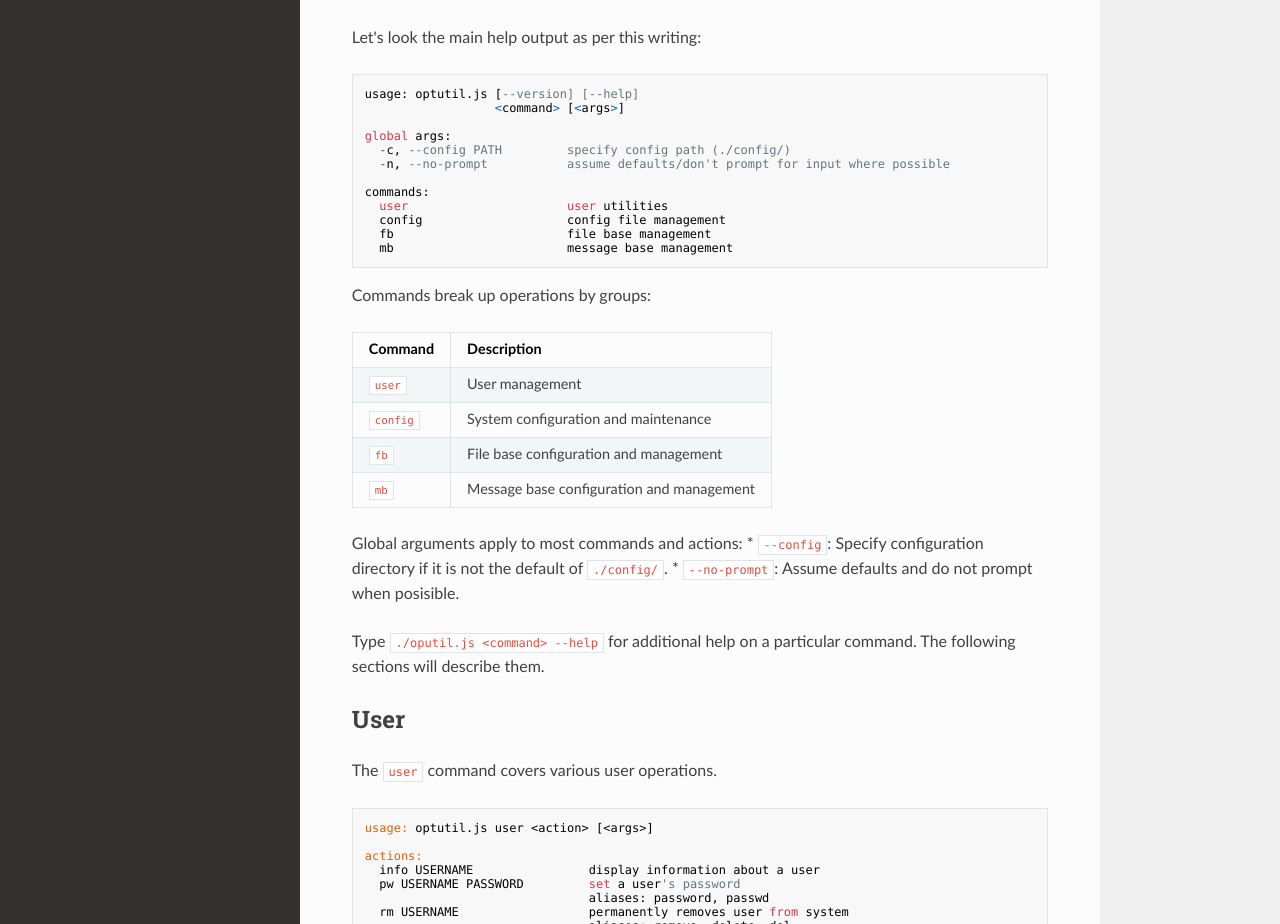
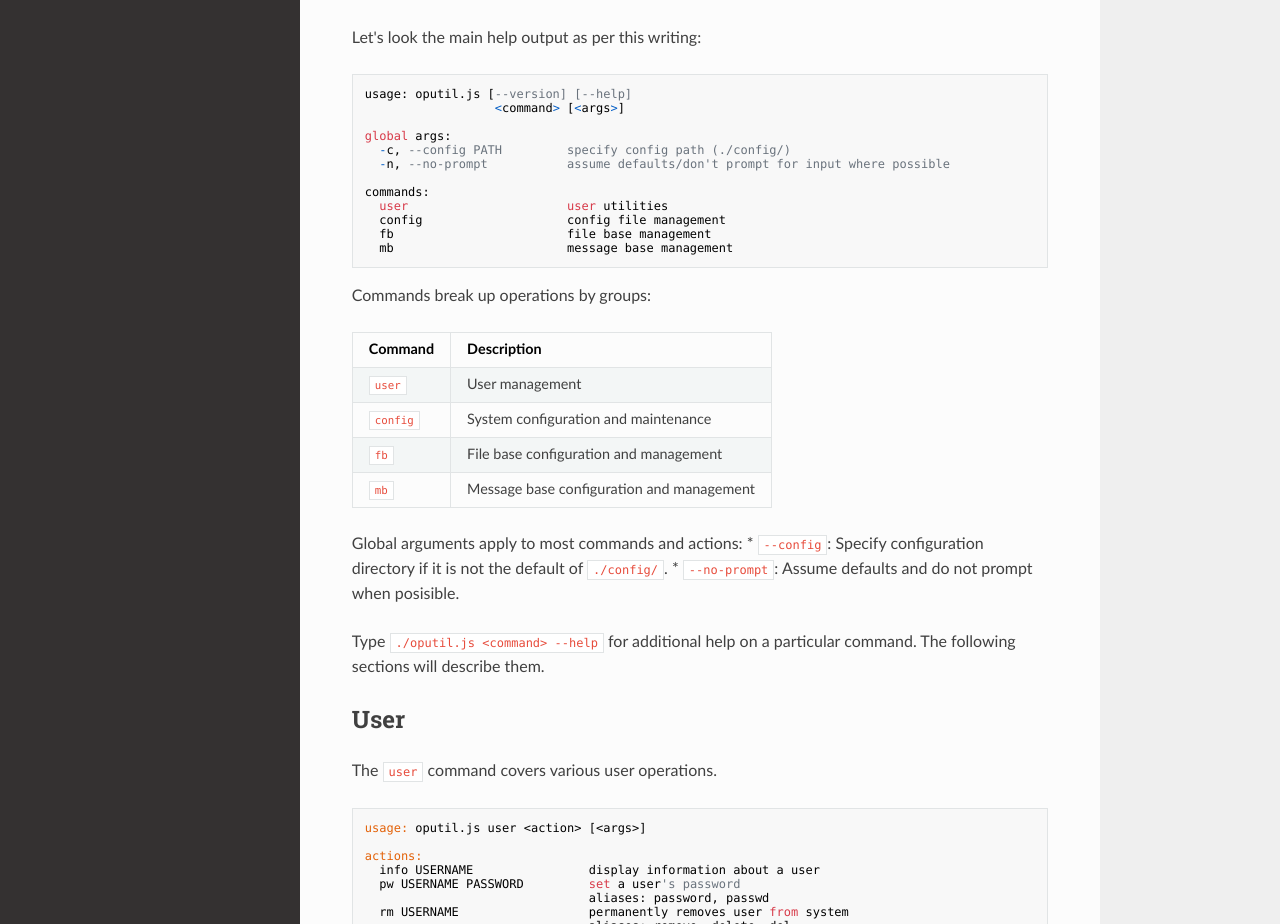
Before and after one commit to NuSkooler/enigma-bbs, an MkDocs documentation site: the page built from docs/admin/oputil.md, in a window 1280 px wide and 1400 px high. Shown: the part 226-1150 px from the top of the window. Built offline with MkDocs 1.6.1, drawn with Linux system fonts in a browser that asks for light colours; nearby versions of some CDN libraries; old or Windows-style settings are respelled for this version of MkDocs; some of the changed text lies outside the part shown.

Commit message:
lol fail

````diff
--- a/docs/admin/oputil.md
+++ b/docs/admin/oputil.md
@@ -8,7 +8,7 @@ ENiGMA½ comes with `oputil.js` henceforth known as `oputil`, a command line int
 Let's look the main help output as per this writing:
 
 ```
-usage: optutil.js [--version] [--help]
+usage: oputil.js [--version] [--help]
                   <command> [<args>]
 
 global args:
@@ -41,7 +41,7 @@ Type `./oputil.js <command> --help` for additional help on a particular command.
 The `user` command covers various user operations.
 
 ```
-usage: optutil.js user <action> [<args>]
+usage: oputil.js user <action> [<args>]
 
 actions:
   info USERNAME                display information about a user
@@ -71,7 +71,7 @@ actions:
 The `config` command allows sysops to perform various system configuration and maintenance tasks.
 
 ```
-usage: optutil.js config <action> [<args>]
+usage: oputil.js config <action> [<args>]
 
 actions:
   new                      generate a new/initial configuration
````
Also changed, not shown: 1 other file.
